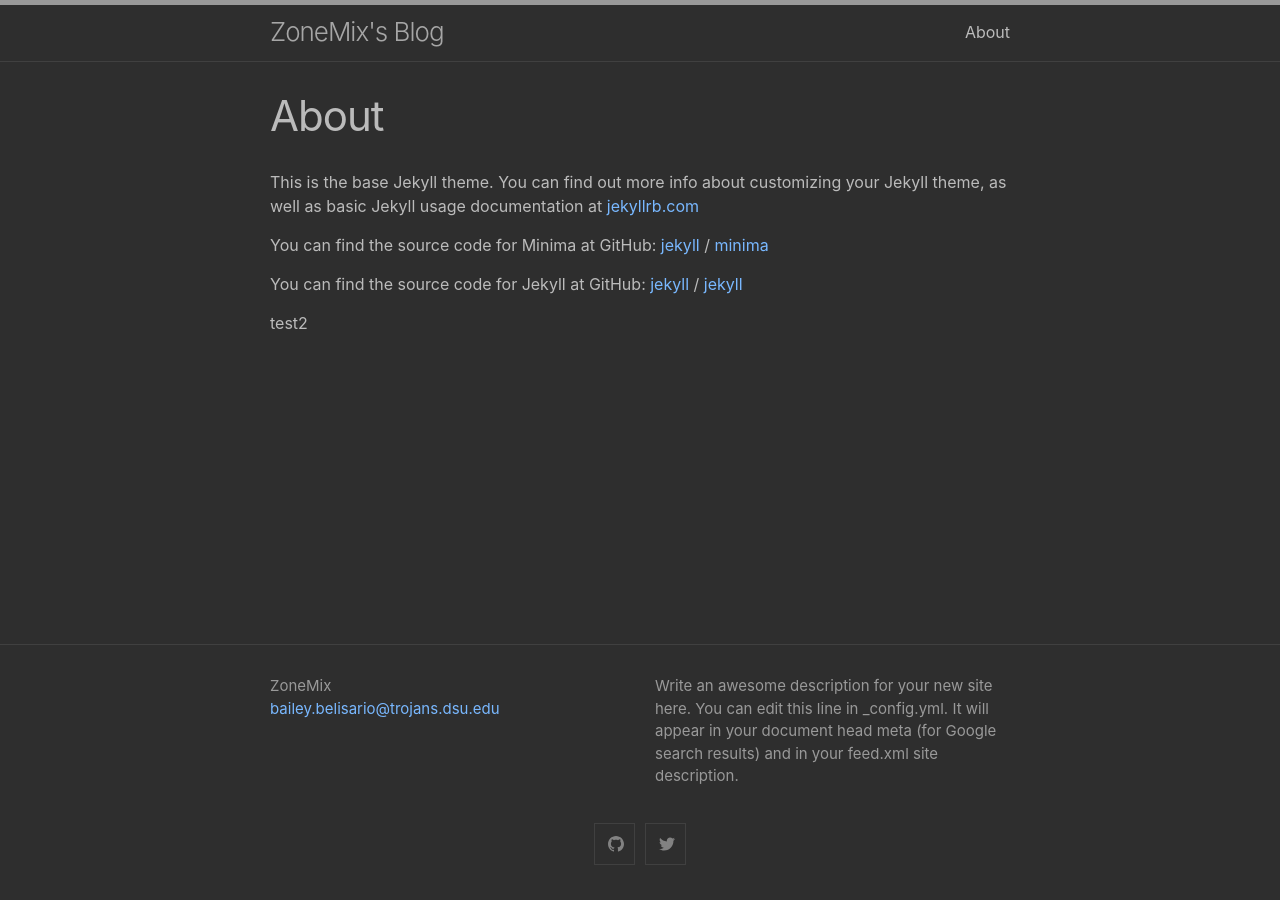
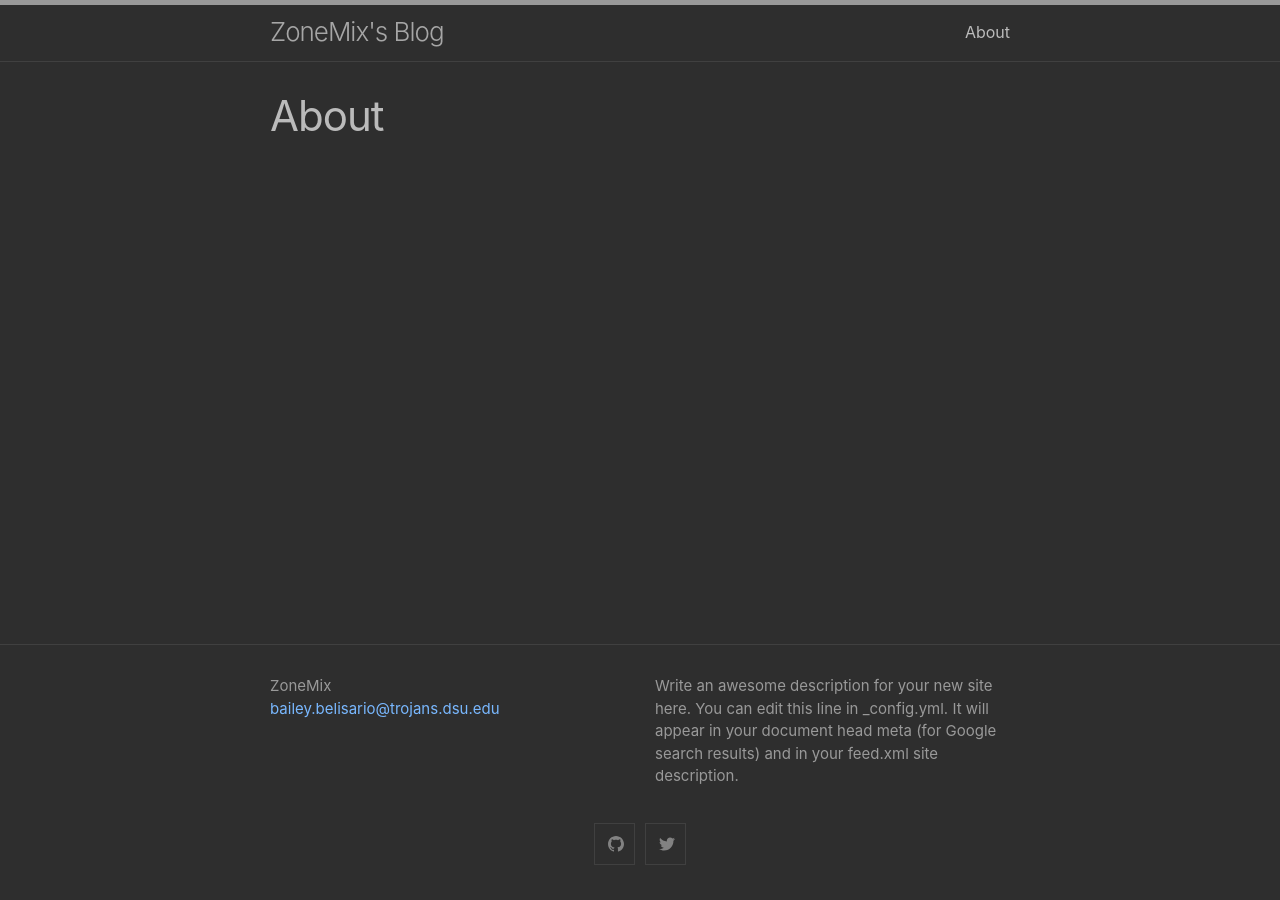
Before and after one commit to ZoneMix/zonemix.github.io, a Jekyll site: the page built from about.md, in a window 1280 px wide. Built offline with Jekyll 4.4.1, drawn with Linux system fonts in a browser that asks for light colours.

Commit message:
updated about

```diff
--- a/about.md
+++ b/about.md
@@ -3,19 +3,3 @@
 title: About
 permalink: /about/
 ---
-
-This is the base Jekyll theme. You can find out more info about customizing your Jekyll theme, as well as basic Jekyll usage documentation at [jekyllrb.com](https://jekyllrb.com/)
-
-You can find the source code for Minima at GitHub:
-[jekyll][jekyll-organization] /
-[minima](https://github.com/jekyll/minima)
-
-You can find the source code for Jekyll at GitHub:
-[jekyll][jekyll-organization] /
-[jekyll](https://github.com/jekyll/jekyll)
-
-
-[jekyll-organization]: https://github.com/jekyll
-
-
-test2
```
